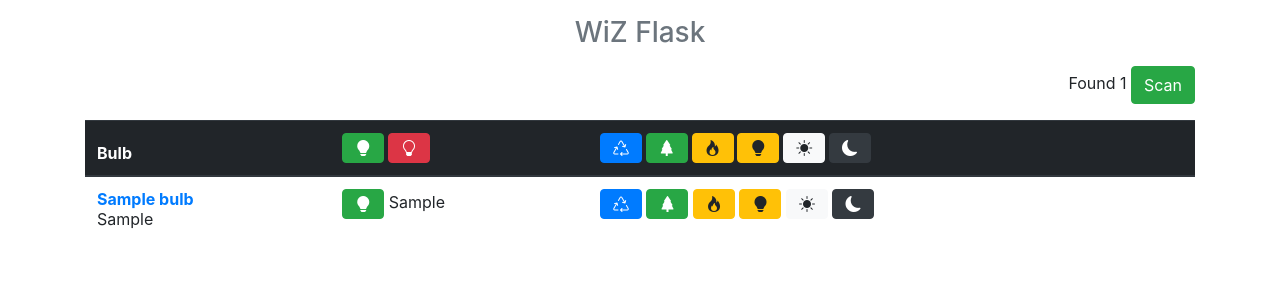
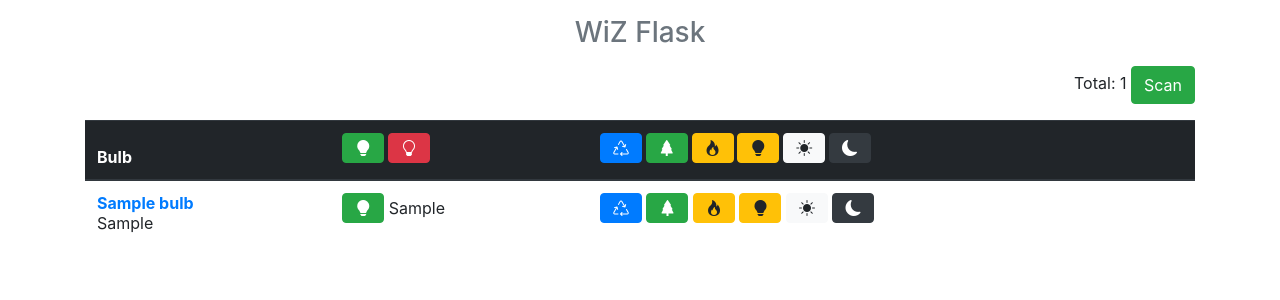
Before and after one commit to nguyenchitam/WiZ_Flask, a Flask app: page / in a window 1280 px wide. Shown: the top 300 px of the page. Run offline with Flask 2, Linux system fonts and the light colour scheme; tables that the repository leaves empty hold one stand-in row (values such as "Sample post"); some libraries are stand-ins or nearby versions.

Commit message:
Minor changes

```diff
--- a/templates/index.html
+++ b/templates/index.html
@@ -1,21 +1,21 @@
 {% extends 'layout.html' %}
 {% block body %}
 <h3 class='text-center text-muted mb-3'>WiZ Flask</h3>
-<p class='text-right'>Found {{bulbs|length}} <a href='{{url_for("scan")}}' class='btn btn-success'>Scan</a></p>
+<p class='text-right'>Total: {{bulbs|length}} <a href='{{url_for("scan")}}' class='btn btn-success'>Scan</a></p>
 <table class='table'>
     <thead class="thead-dark">
     <th>Bulb</th>
     <th>
-        <a href='{{url_for("on",ip="all")}}' class='btn btn-success'><i class="bi bi-lightbulb-fill"></i></a>
-        <a href='{{url_for("off",ip="all")}}' class='btn btn-danger'><i class="bi bi-lightbulb"></i></a>
+        <a href='{{url_for("on",ip="all")}}' class='mb-1 btn btn-success'><i class="bi bi-lightbulb-fill"></i></a>
+        <a href='{{url_for("off",ip="all")}}' class='mb-1 btn btn-danger'><i class="bi bi-lightbulb"></i></a>
     </th>
     <th>
-        <a href='{{url_for("scene",ip="all",no=4)}}' class='btn btn-primary'><i class="bi bi-recycle"></i></a>
-        <a href='{{url_for("scene",ip="all",no=27)}}' class='btn btn-success'><i class="bi bi-tree-fill"></i></a>
-        <a href='{{url_for("scene",ip="all",no=5)}}' class='btn btn-warning'><i class="bi bi-fire"></i></a>
-        <a href='{{url_for("scene",ip="all",no=11)}}' class='btn btn-warning'><i class="bi bi-lightbulb-fill"></i></a>
-        <a href='{{url_for("scene",ip="all",no=12)}}' class='btn btn-light'><i class="bi bi-sun-fill"></i></a>
-        <a href='{{url_for("scene",ip="all",no=14)}}' class='btn btn-dark'><i class="bi bi-moon-fill"></i></a>
+        <a href='{{url_for("scene",ip="all",no=4)}}' class='mb-1 btn btn-primary'><i class="bi bi-recycle"></i></a>
+        <a href='{{url_for("scene",ip="all",no=27)}}' class='mb-1 btn btn-success'><i class="bi bi-tree-fill"></i></a>
+        <a href='{{url_for("scene",ip="all",no=5)}}' class='mb-1 btn btn-warning'><i class="bi bi-fire"></i></a>
+        <a href='{{url_for("scene",ip="all",no=11)}}' class='mb-1 btn btn-warning'><i class="bi bi-lightbulb-fill"></i></a>
+        <a href='{{url_for("scene",ip="all",no=12)}}' class='mb-1 btn btn-light'><i class="bi bi-sun-fill"></i></a>
+        <a href='{{url_for("scene",ip="all",no=14)}}' class='mb-1 btn btn-dark'><i class="bi bi-moon-fill"></i></a>
     </th>
     </thead>
     <tbody>
@@ -28,22 +28,22 @@
         </td>
         <td>
             {% if bulb.STATE < 0 %}
-            <a href='{{url_for("on",ip=bulb.IP)}}' class='btn btn-secondary'><i
+            <a href='{{url_for("on",ip=bulb.IP)}}' class='mb-1 btn btn-secondary'><i
                     class="bi bi-lightbulb-off-fill"></i></a>
             {% elif bulb.STATE == 0 %}
-            <a href='{{url_for("on",ip=bulb.IP)}}' class='btn btn-danger'><i class="bi bi-lightbulb"></i></a>
+            <a href='{{url_for("on",ip=bulb.IP)}}' class='mb-1 btn btn-danger'><i class="bi bi-lightbulb"></i></a>
             {% else %}
-            <a href='{{url_for("off",ip=bulb.IP)}}' class='btn btn-success'><i class="bi bi-lightbulb-fill"></i></a>
+            <a href='{{url_for("off",ip=bulb.IP)}}' class='mb-1 btn btn-success'><i class="bi bi-lightbulb-fill"></i></a>
             {{bulb.SCENE}}
             {% endif %}
         </td>
         <td>
-            <a href='{{url_for("scene",ip=bulb.IP,no=4)}}' class='btn btn-primary'><i class="bi bi-recycle"></i></a>
-            <a href='{{url_for("scene",ip=bulb.IP,no=27)}}' class='btn btn-success'><i class="bi bi-tree-fill"></i></a>
-            <a href='{{url_for("scene",ip=bulb.IP,no=5)}}' class='btn btn-warning'><i class="bi bi-fire"></i></a>
-            <a href='{{url_for("scene",ip=bulb.IP,no=11)}}' class='btn btn-warning'><i class="bi bi-lightbulb-fill"></i></a>
-            <a href='{{url_for("scene",ip=bulb.IP,no=12)}}' class='btn btn-light'><i class="bi bi-sun-fill"></i></a>
-            <a href='{{url_for("scene",ip=bulb.IP,no=14)}}' class='btn btn-dark'><i class="bi bi-moon-fill"></i></a>
+            <a href='{{url_for("scene",ip=bulb.IP,no=4)}}' class='mb-1 btn btn-primary'><i class="bi bi-recycle"></i></a>
+            <a href='{{url_for("scene",ip=bulb.IP,no=27)}}' class='mb-1 btn btn-success'><i class="bi bi-tree-fill"></i></a>
+            <a href='{{url_for("scene",ip=bulb.IP,no=5)}}' class='mb-1 btn btn-warning'><i class="bi bi-fire"></i></a>
+            <a href='{{url_for("scene",ip=bulb.IP,no=11)}}' class='mb-1 btn btn-warning'><i class="bi bi-lightbulb-fill"></i></a>
+            <a href='{{url_for("scene",ip=bulb.IP,no=12)}}' class='mb-1 btn btn-light'><i class="bi bi-sun-fill"></i></a>
+            <a href='{{url_for("scene",ip=bulb.IP,no=14)}}' class='mb-1 btn btn-dark'><i class="bi bi-moon-fill"></i></a>
         </td>
     </tr>
     {% endfor %}
```
Also changed, not shown: templates/edit_bulb.html (+4 -9 lines), README.md, 2 other files.
